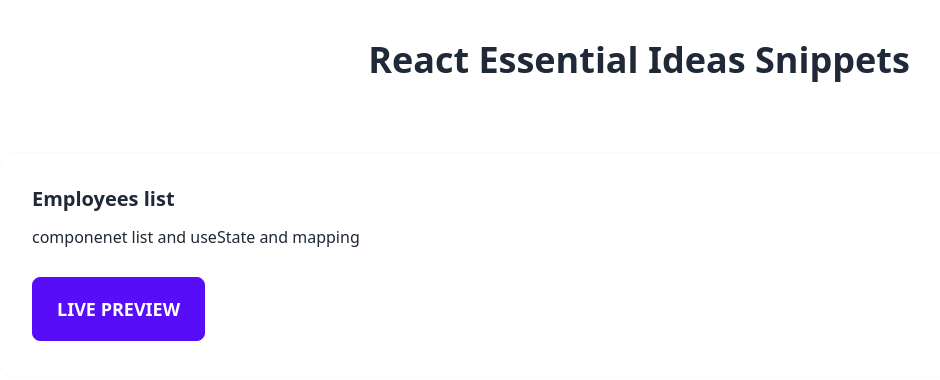
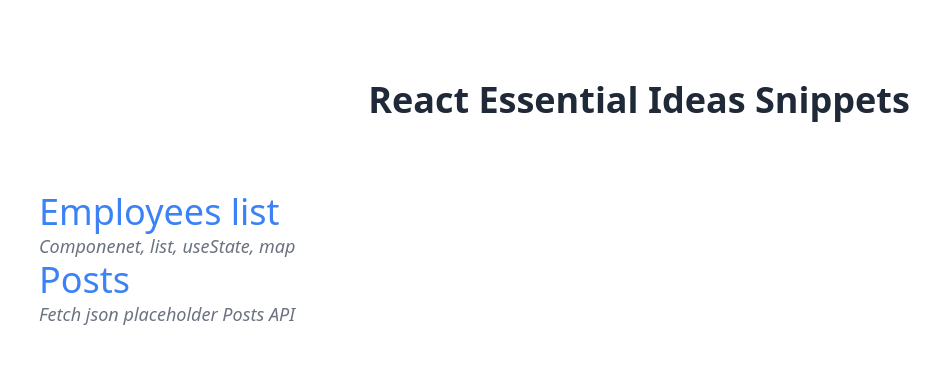
Before and after one commit to abdelfattah90/React-Essential-Ideas-Snippets, a React (Create React App) app: page / in a window 1280 px wide. Shown: the top 380 px of the page, without its empty margins (1-941 px from the left). Built offline with nearby package versions, Linux system fonts and the light colour scheme.

Commit message:
posts api

```diff
--- a/src/App.js
+++ b/src/App.js
@@ -1,6 +1,7 @@
 import { BrowserRouter as Router, Route, Routes } from 'react-router-dom'
 import Home from './pages/Home'
 import EmployeesList from './pages/01-employees-list/EmployeesList'
+import PostApp from './pages/02-posts/PostApp'
 import NotFound from './pages/NotFound'
 
 function App() {
@@ -9,6 +10,7 @@ function App() {
       <Routes>
         <Route path='/' element={<Home />} />
         <Route path='/employees-list' element={<EmployeesList />} />
+        <Route path='/posts' element={<PostApp />} />
         <Route path='*' element={<NotFound />} />
       </Routes>
     </Router>
--- /dev/null
+++ b/src/pages/02-posts/Loading.jsx
@@ -0,0 +1,11 @@
+import React from 'react'
+
+const Loading = () => {
+  return (
+    <>
+      <p className='text-center'>Loading ...</p>
+    </>
+  )
+}
+
+export default Loading
--- /dev/null
+++ b/src/pages/02-posts/Post.jsx
@@ -0,0 +1,18 @@
+import { useState } from 'react'
+function Post({ id, title, body, deletePost }) {
+  const [readMore, setReadMore] = useState(false)
+  return (
+    <div>
+      <p>{title}</p>
+      <p>
+        {readMore ? body : `${body.substring(0, 10)} ...`}
+        <span onClick={() => setReadMore(!readMore)}>
+          {readMore ? '.. Show less' : 'Read more'}
+        </span>
+      </p>
+      <button onClick={() => deletePost(id)}>Delete</button>
+    </div>
+  )
+}
+
+export default Post
--- /dev/null
+++ b/src/pages/02-posts/PostApp.jsx
@@ -0,0 +1,47 @@
+import React, { useState, useEffect } from 'react'
+import Loading from './Loading'
+import Posts from './Posts'
+
+function PostApp() {
+  const url = 'https://jsonplaceholder.typicode.com/posts'
+  const [loading, setLoading] = useState(true)
+  const [posts, setPosts] = useState([])
+
+  const deletePost = (id) => {
+    const newPosts = posts.filter((tour) => tour.id !== id)
+    setPosts(newPosts)
+  }
+
+  const fetchPosts = async () => {
+    try {
+      const response = await fetch(url)
+      const posts = await response.json()
+      setLoading(false)
+      setPosts(posts)
+    } catch (error) {
+      setLoading(false)
+      console.log(error)
+    }
+  }
+
+  useEffect(() => {
+    fetchPosts()
+  }, [])
+
+  if (loading) {
+    return <div>{<Loading />}</div>
+  }
+
+  if (posts.length === 0) {
+    return (
+      <>
+        <p>n</p>
+        <button onClick={() => fetchPosts()}>DD</button>
+      </>
+    )
+  }
+
+  return <div>{<Posts posts={posts} deletePost={deletePost} />}</div>
+}
+
+export default PostApp
--- /dev/null
+++ b/src/pages/02-posts/Posts.jsx
@@ -0,0 +1,12 @@
+import Post from './Post'
+function Posts({ posts, deletePost }) {
+  return (
+    <>
+      {posts.map((post) => {
+        return <Post key={post.id} {...post} deletePost={deletePost} />
+      })}
+    </>
+  )
+}
+
+export default Posts
--- a/src/pages/Home.jsx
+++ b/src/pages/Home.jsx
@@ -1,26 +1,23 @@
 import { Link } from 'react-router-dom'
 const Home = () => {
   return (
-    <>
+    <div className='container p-10'>
       <h2 className='text-center text-4xl font-bold mb-8 p-10'>
         React Essential Ideas Snippets
       </h2>
-      <div className='card lg:card-side card-bordered'>
-        <div className='card-body'>
-          <h2 className='card-title'>Employees list</h2>
-          <p>componenet list and useState and mapping</p>
-          <div className='card-actions'>
-            <Link
-              className='btn btn-primary btn-lg'
-              to='/employees-list'
-              target='_blank'
-            >
-              Live Preview
-            </Link>
-          </div>
-        </div>
-      </div>
-    </>
+      <Link to='/employees-list' target='_blank'>
+        <h3 className='text-4xl text-blue-500'>Employees list</h3>
+        <p className='text-lg italic text-gray-500'>
+          Componenet, list, useState, map
+        </p>
+      </Link>
+      <Link to='/posts' target='_blank'>
+        <h3 className='text-4xl text-blue-500'>Posts</h3>
+        <p className='text-lg italic text-gray-500'>
+          Fetch json placeholder Posts API
+        </p>
+      </Link>
+    </div>
   )
 }
 
```
